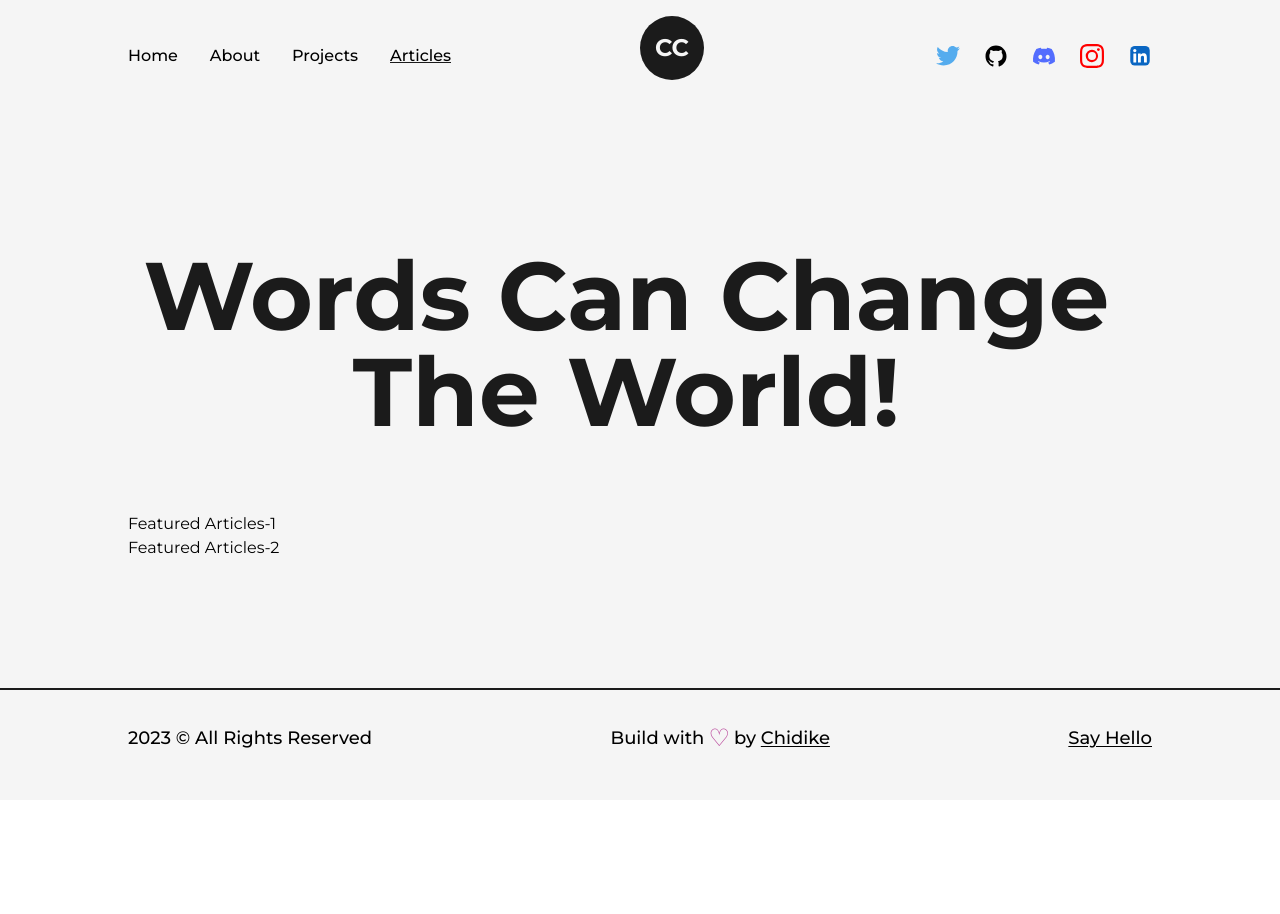
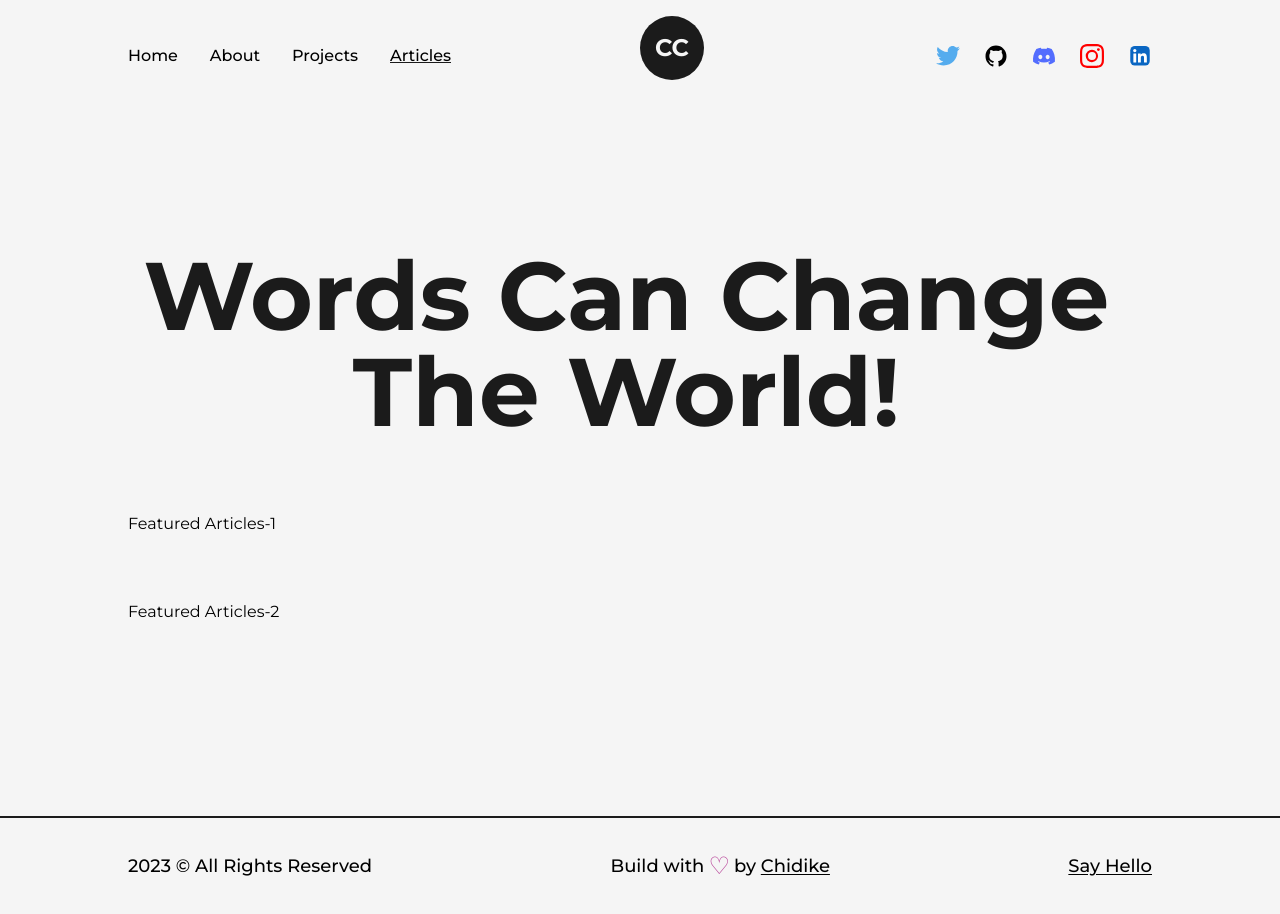
Before and after one commit to lacegiovanni17/Nextjs-dev-Portfolio, a Next.js app: page /articles in a window 1280 px wide. Before the commit the page ends 800 px from the top, so only its background shows below. Built offline with nearby package versions, Linux system fonts and the light colour scheme.

Commit message:
added new feat

```diff
--- a/src/pages/articles.js
+++ b/src/pages/articles.js
@@ -10,10 +10,10 @@
           <title>Chidike | Articles Page</title>
           <meta name="description" content="any description" />
             </Head>
-            <main>
+            <main className='w-full mb-16 flex flex-col items-center justify-center overflow-hidden'>
                 <Layout>
                     <AnimatedText text="Words Can Change The World!" className="mb-16" />
-                    <ul>
+                    <ul className='grid grid-col-2 gap-16'>
                         <li>Featured Articles-1</li>
                         <li>Featured Articles-2</li>
                     </ul>
```
